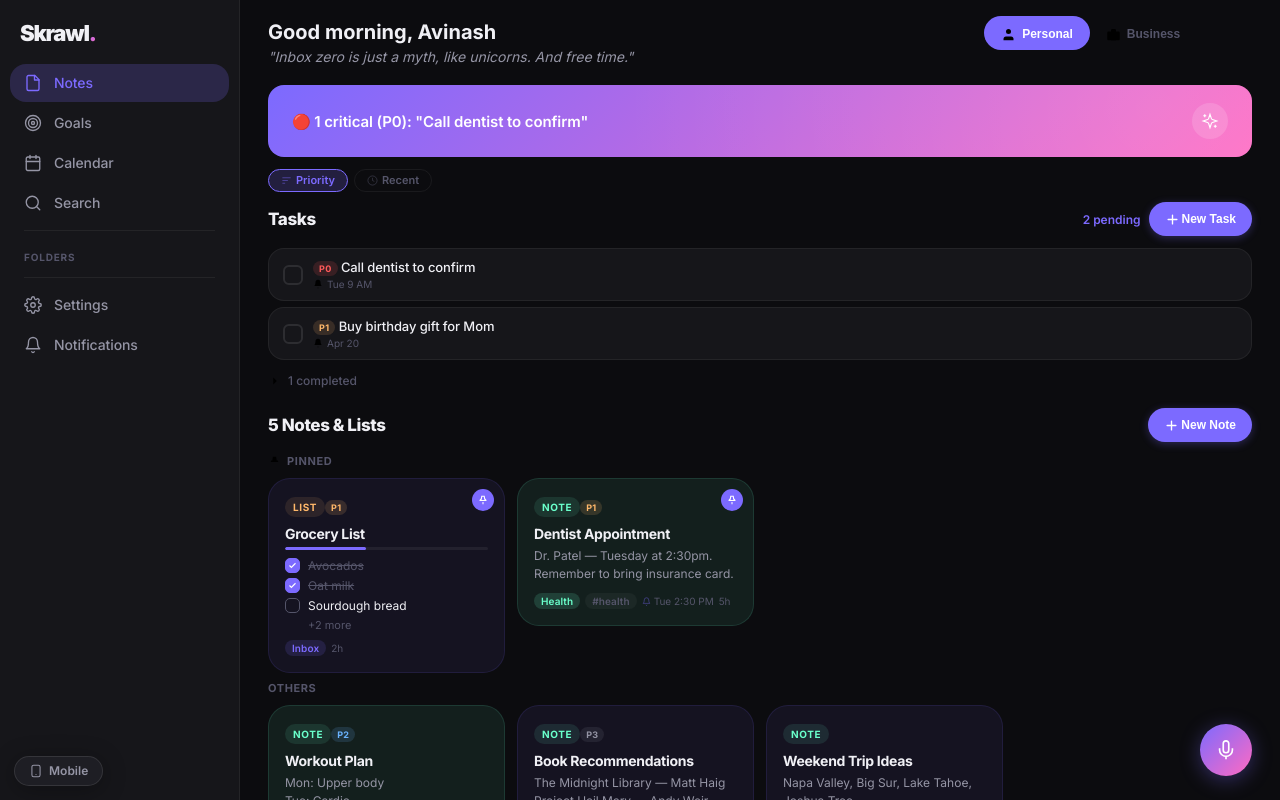
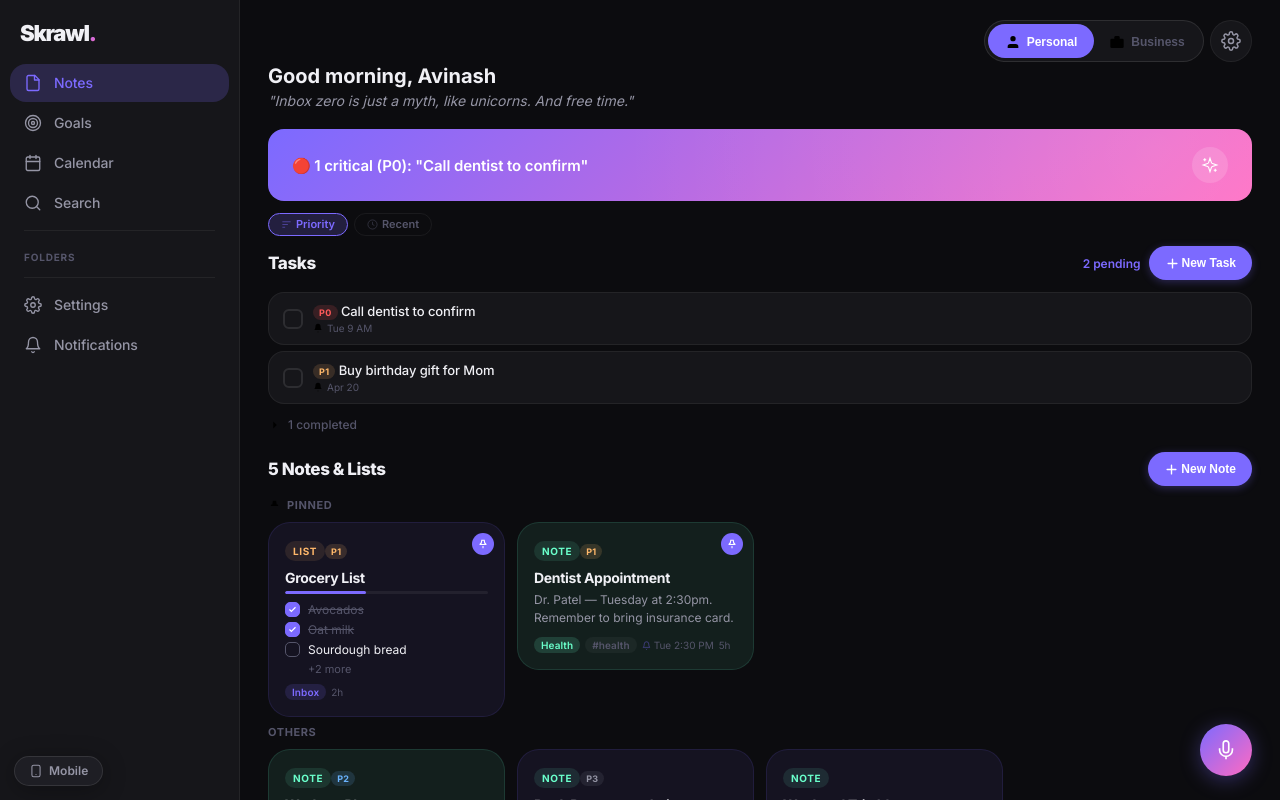
Before and after one commit to avinash-singh/skrawl, a plain HTML site: page web/index.html in a window 1280 px wide. Drawn offline with Linux system fonts and the light colour scheme.

Commit message:
Fix web toggle: inline with greeting, visible background
- Remove separate top bar — toggle stays in home header row
- On desktop: hide hamburger + logo, keep toggle + settings right-aligned
- Toggle explicitly styled with bg-card background + border2 border
- Text labels via data-label CSS ::after
- Toggle now sits on same line as greeting, right-aligned

Co-Authored-By: Claude Opus 4.6 (1M context) <noreply@anthropic.com>

```diff
--- a/web/index.html
+++ b/web/index.html
@@ -131,21 +131,22 @@ body{font-family:'Inter',system-ui,sans-serif;background:var(--bg);margin:0;min-
   .note-grid{column-count:4!important}
 }
 
-/* Desktop top bar for context toggle */
-.desk-topbar{display:none;align-items:center;justify-content:flex-end;padding:12px 28px;gap:10px;border-bottom:1px solid var(--border);background:var(--bg);flex-shrink:0}
-@media(min-width:768px){.desk-topbar{display:flex}}
-.desk-topbar .ctx-icons{width:220px;height:42px;background:var(--bg-card);border:1px solid var(--border);border-radius:var(--r-full);padding:3px}
-.desk-topbar .ctx-icon-btn{flex:1}
-.desk-topbar .ctx-pill{width:calc(50% - 3px)}
-.desk-topbar .ctx-pill.business{left:calc(50%)}
-
 /* Hide mobile-only elements on desktop */
 @media(min-width:768px){
   .tbar{display:none!important}
   .mic-fab{bottom:24px!important;right:28px!important}
   .scr{bottom:0!important}
-  /* Hide entire mobile home header (hamburger, logo, toggle, settings) */
-  .home-head .home-top{display:none!important}
+  /* Hide hamburger and logo only — keep toggle + settings */
+  .home-head .home-top .ibtn[onclick*="openSidebar"]{display:none!important}
+  .home-head .home-top .logo{display:none!important}
+  /* Push toggle + settings to the right */
+  .home-head .home-top{justify-content:flex-end!important}
+  /* Wider toggle with text labels + visible background */
+  .home-head .home-actions .ctx-icons{width:220px!important;height:42px!important;background:var(--bg-card)!important;border:1px solid var(--border2)!important;border-radius:var(--r-full)!important;padding:3px!important}
+  .home-head .home-actions .ctx-icon-btn{flex:1!important;width:auto!important;gap:6px}
+  .home-head .home-actions .ctx-icon-btn::after{content:attr(data-label);font-size:12px;font-weight:600}
+  .home-head .home-actions .ctx-pill{width:calc(50% - 3px)!important}
+  .home-head .home-actions .ctx-pill.business{left:calc(50%)!important}
   /* Greeting + quote spacious on desktop */
   .home-greet{font-size:20px!important;font-weight:700!important;color:var(--text)!important;margin-bottom:4px!important}
   #aiBannerQuote{font-size:14px!important;margin-bottom:20px!important}
@@ -851,16 +852,6 @@ body{font-family:'Inter',system-ui,sans-serif;background:var(--bg);margin:0;min-
 
 <!-- Main Content -->
 <div class="main-area">
-
-<!-- Desktop top bar with context toggle -->
-<div class="desk-topbar">
-  <div class="ctx-icons" id="deskCtx">
-    <div class="ctx-pill personal" id="ctxPillTop"></div>
-    <button class="ctx-icon-btn on" id="cPersonalTop" onclick="setCtx('personal')" style="gap:6px"><svg style="width:15px;height:15px"><use href="#i-user"/></svg><span style="font-size:12px;font-weight:600">Personal</span></button>
-    <button class="ctx-icon-btn" id="cBusinessTop" onclick="setCtx('business')" style="gap:6px"><svg style="width:15px;height:15px"><use href="#i-briefcase"/></svg><span style="font-size:12px;font-weight:600">Business</span></button>
-  </div>
-  <button class="ibtn" onclick="nav('settings')"><svg class="i"><use href="#i-settings"/></svg></button>
-</div>
 
 <div class="phone">
 <div class="sbar"><span>9:41</span><div class="sbar-r"><svg viewBox="0 0 24 24" fill="var(--text)" stroke="none"><path d="M2 20h.01M7 20v-4M12 20v-8M17 20V8" stroke="var(--text)" stroke-width="2.5" stroke-linecap="round" fill="none"/></svg><svg viewBox="0 0 28 14" fill="var(--text)"><rect x="0" y="0" width="23" height="12" rx="3" fill="none" stroke="var(--text)" stroke-width="1.5"/><rect x="2" y="2" width="16" height="8" rx="1.5"/><rect x="24.5" y="3.5" width="2.5" height="5" rx="1"/></svg></div></div>
```
